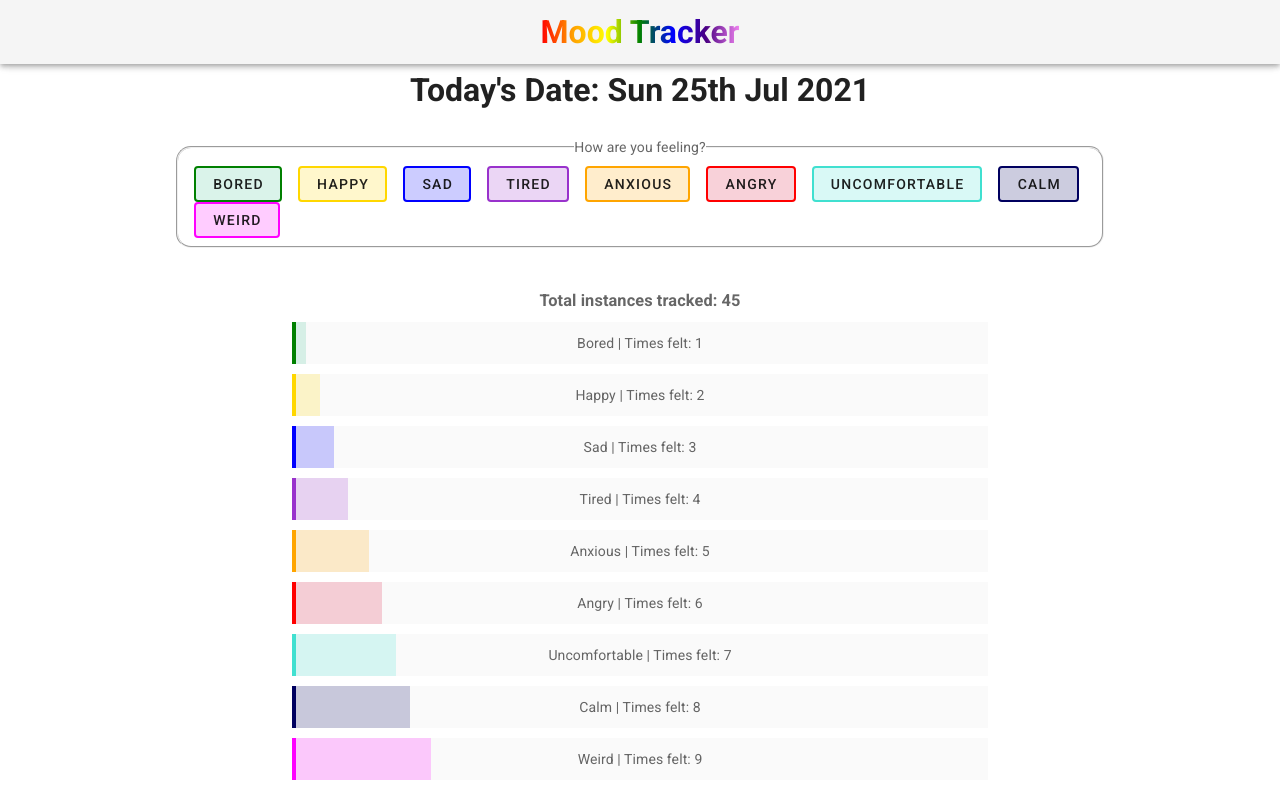
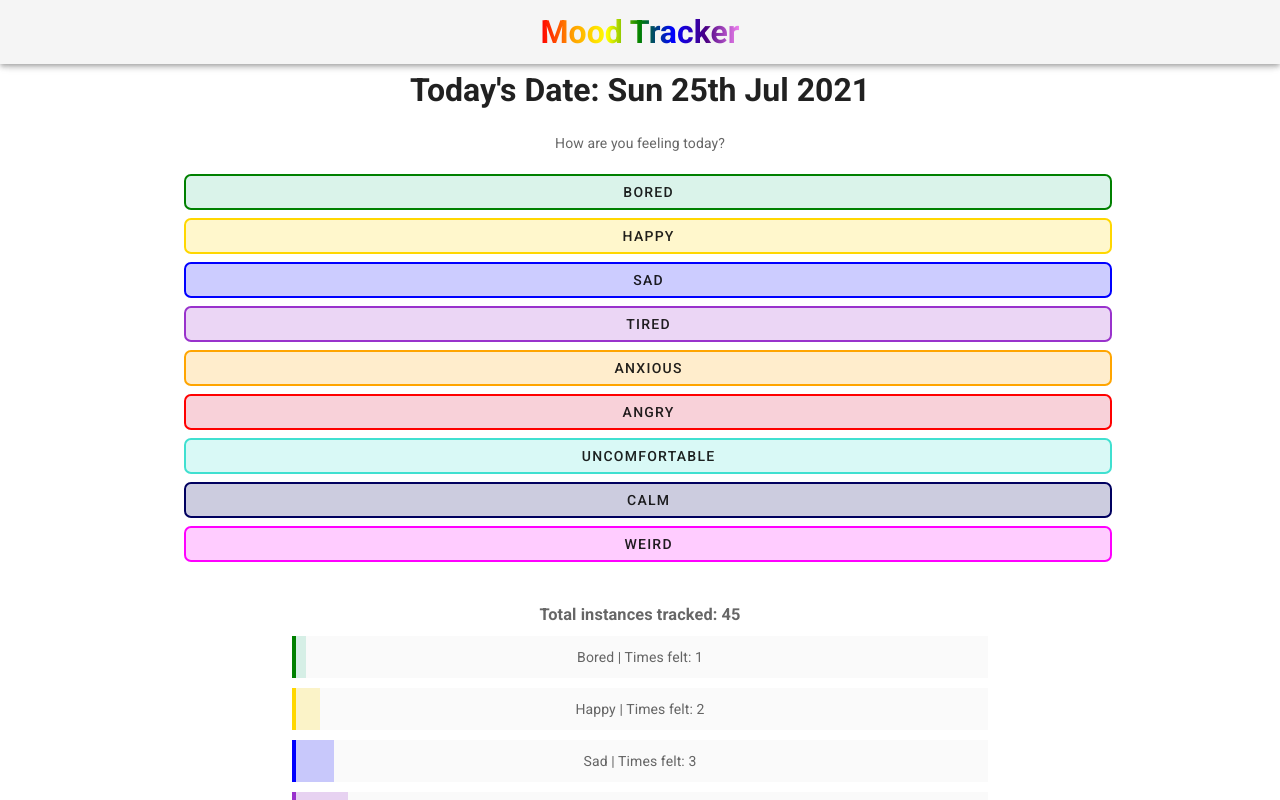
Before and after one commit to Holgermueller/demo-mood-tracker, a Vue app: page / in a window 1280 px wide. Shown: the top 800 px of the page. Built offline with nearby package versions, Linux system fonts and the light colour scheme.

Commit message:
worked on buttons

```diff
--- a/src/components/DashComponents/MoodRange.vue
+++ b/src/components/DashComponents/MoodRange.vue
@@ -2,15 +2,16 @@
   <div id="moodRange">
     <v-card class="mood-range-card" elevation="0">
       <v-card-text>
-        <fieldset>
-          <legend>
-            How are you feeling?
-          </legend>
+        <div>
+          <p>
+            How are you feeling today?
+          </p>
           <div v-for="mood in moods" :key="mood.mood" class="buttons-array">
             <v-btn
               @click.prevent="incrementMood"
               :color="mood.color"
               :style="`border: 2px solid ${mood.borderColor}`"
+              class="mood-button"
               elevation="0"
               :id="mood.mood"
               :value="mood.timesFelt"
@@ -19,7 +20,7 @@
               {{ mood.mood }}
             </v-btn>
           </div>
-        </fieldset>
+        </div>
       </v-card-text>
     </v-card>
   </div>
@@ -68,7 +69,8 @@ fieldset {
   border-radius: 15px;
   padding: 8px;
 }
-legend {
+p {
+  text-align: center;
   margin: auto;
 }
 .buttons-array {
@@ -76,9 +78,9 @@ legend {
   justify-content: center;
   padding: 8px;
 }
-.button {
-  margin: auto;
+.mood-button {
+  margin: 4px auto;
   border-radius: 7px;
-  width: 15%;
+  width: 100%;
 }
 </style>
--- a/src/store/moods/index.js
+++ b/src/store/moods/index.js
@@ -59,13 +59,9 @@ export default {
   },
 
   mutations: {
-    SET_MOODS(state, payload) {
-      state.moods = payload;
-    },
-
     INCREMENT_MOOD(state, payload) {
       const moodToIncrement = state.moods.find((thisMood) => {
-        return thisMood.creatorId == payload.creatorId;
+        return thisMood.mood == payload.mood;
       });
 
       if (payload.moodToIncrement) {
@@ -74,7 +70,11 @@ export default {
     },
   },
 
-  actions: {},
+  actions: {
+    incrementMood({ commit }) {
+      commit("INCREMENT_MOOD");
+    },
+  },
 
   getters: {
     moods(state) {
```
